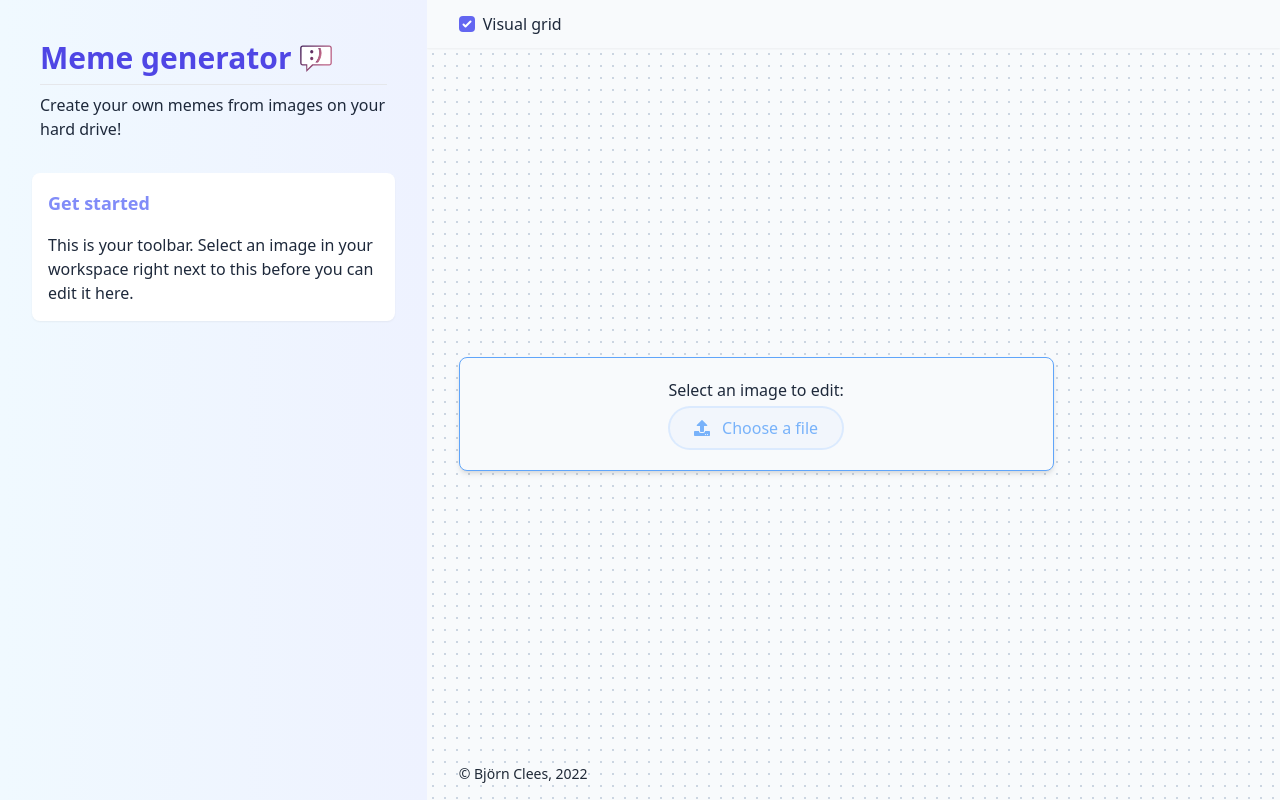
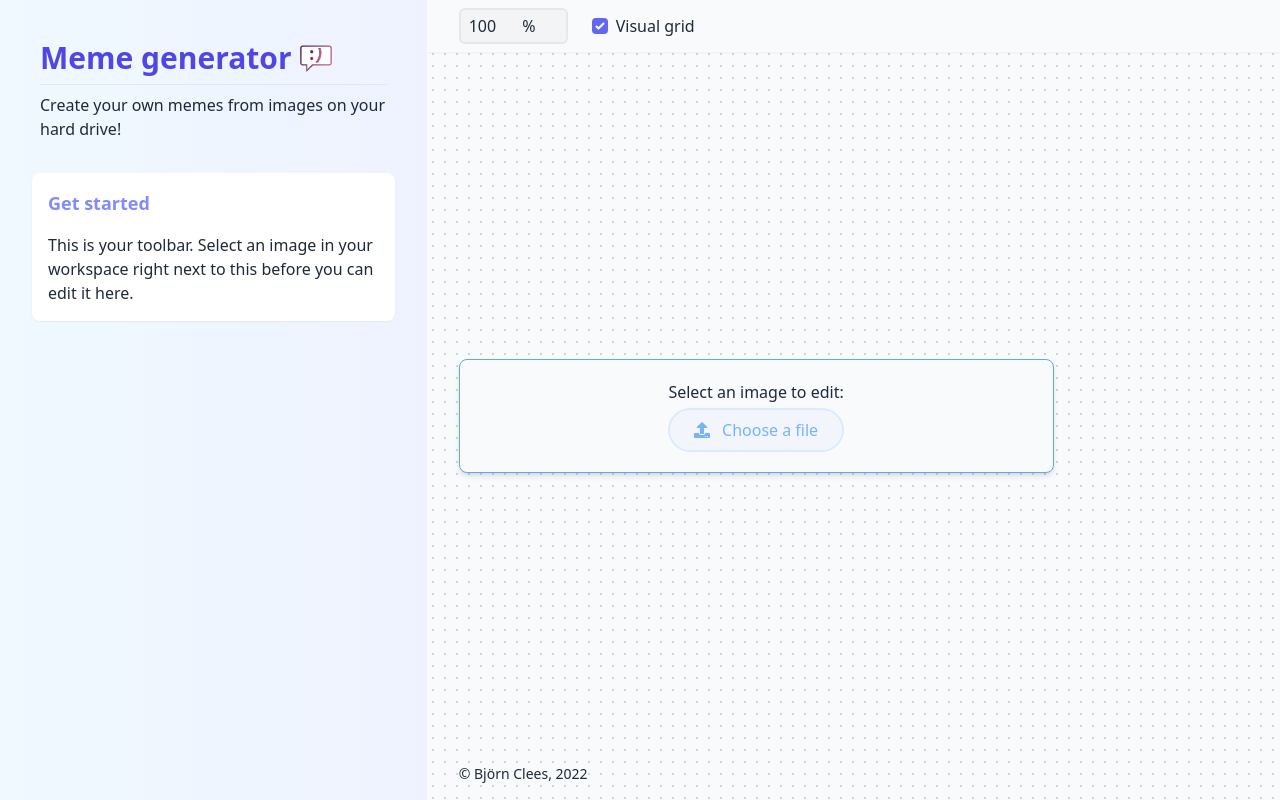
Before and after one commit to Pyrax/meme-generator, a React (Vite) app: page / in a window 1280 px wide. Built offline with nearby package versions, Linux system fonts and the light colour scheme.

Commit message:
feat: add zoom control

```diff
--- a/src/App.tsx
+++ b/src/App.tsx
@@ -21,7 +21,7 @@ import {
 const App = () => {
   const image = useStore((state) => state.image);
   const textMap = useStore((state) => state.textMap);
-  const showVisualGrid = useStore((state) => state.settings.showVisualGrid);
+  const { showVisualGrid, zoom } = useStore((state) => state.settings);
 
   const canvasRef = React.useRef<CanvasRef>(null);
 
@@ -80,6 +80,7 @@ const App = () => {
                 className="flex self-start hover:ring-2 hover:ring-sky-200 ring-offset-2 rounded-sm"
                 image={image.element}
                 texts={Object.values(textMap)}
+                zoom={zoom}
                 ref={canvasRef}
               />
             )}
--- a/src/components/blocks/Canvas.tsx
+++ b/src/components/blocks/Canvas.tsx
@@ -4,6 +4,7 @@ import { TextElement } from '../../slices/textSlice';
 export type CanvasProps = {
   image: HTMLImageElement;
   texts: TextElement[];
+  zoom?: number;
   className?: string | undefined;
 };
 
@@ -52,10 +53,14 @@ const fillWrappingText = (
 };
 
 const Canvas = React.forwardRef<CanvasRef, CanvasProps>(
-  ({ image, texts, className }, forwardedRef) => {
+  ({ image, texts, zoom = 100, className }, forwardedRef) => {
     const innerRef = React.useRef<HTMLCanvasElement>(null);
 
     const { width = 0, height = 0 } = image;
+
+    const scale = zoom / 100.0;
+    const scaledWidth = Math.ceil(width * scale);
+    const scaledHeight = Math.ceil(height * scale);
 
     React.useImperativeHandle(forwardedRef, () => ({
       saveImage({ name = 'meme', extension = 'jpg', mimeType = 'image/jpeg' }) {
@@ -82,6 +87,9 @@ const Canvas = React.forwardRef<CanvasRef, CanvasProps>(
         const context = canvas.getContext('2d');
 
         if (context) {
+          context.save();
+
+          context.scale(scale, scale);
           context.drawImage(image, 0, 0);
 
           texts.forEach(({ text, size, font, color, position, offset }) => {
@@ -95,15 +103,17 @@ const Canvas = React.forwardRef<CanvasRef, CanvasProps>(
 
             fillWrappingText(context, text, x, y, image.width, size);
           });
+
+          context.restore();
         }
       }
-    }, [image, texts]);
+    }, [image, texts, scale]);
 
     return (
       <div className={className}>
-        <canvas ref={innerRef} width={width} height={height}>
+        <canvas ref={innerRef} width={scaledWidth} height={scaledHeight}>
           Unfortunately, your browser does not support canvas. Please try a
-          different browser
+          different browser.
         </canvas>
       </div>
     );
--- a/src/components/blocks/Controls.tsx
+++ b/src/components/blocks/Controls.tsx
@@ -1,16 +1,37 @@
+import React from 'react';
 import { useStore } from '../../appStore';
 import Checkbox from '../ui/Checkbox';
+import Input from '../ui/Input';
 
 const Controls = () => {
-  const showVisualGrid = useStore((state) => state.settings.showVisualGrid);
+  const { showVisualGrid, zoom } = useStore((state) => state.settings);
   const setSettings = useStore((state) => state.setSettings);
 
   const toggleGridHandler = () => {
     setSettings({ showVisualGrid: !showVisualGrid });
   };
 
+  const setZoomHandler = (event: React.ChangeEvent<HTMLInputElement>) => {
+    setSettings({ zoom: parseInt(event.target.value) });
+  };
+
   return (
-    <div className="flex bg-slate-50 shadow-sm items-center px-8 py-3">
+    <div className="flex px-8 py-2 gap-6 shadow-sm bg-slate-50 items-center">
+      <label className="relative">
+        <span className="sr-only">Zoom level</span>
+        <Input
+          type="number"
+          min={25}
+          max={400}
+          step={5}
+          value={zoom}
+          className="w-[calc(3ch+theme(spacing.14))]"
+          onChange={setZoomHandler}
+        />
+        <span className="absolute inset-y-0 right-8 select-none flex items-center font-thin">
+          %
+        </span>
+      </label>
       <Checkbox checked={showVisualGrid} onChange={toggleGridHandler}>
         Visual grid
       </Checkbox>
--- a/src/slices/settingsSlice.ts
+++ b/src/slices/settingsSlice.ts
@@ -2,6 +2,7 @@ import { StateCreator } from 'zustand';
 
 export type Settings = {
   showVisualGrid: boolean;
+  zoom: number;
 };
 
 export type SettingsSlice = {
@@ -12,6 +13,7 @@ export type SettingsSlice = {
 
 const defaultSettings = {
   showVisualGrid: true,
+  zoom: 100,
 };
 
 export const createSettingsSlice: StateCreator<
```
